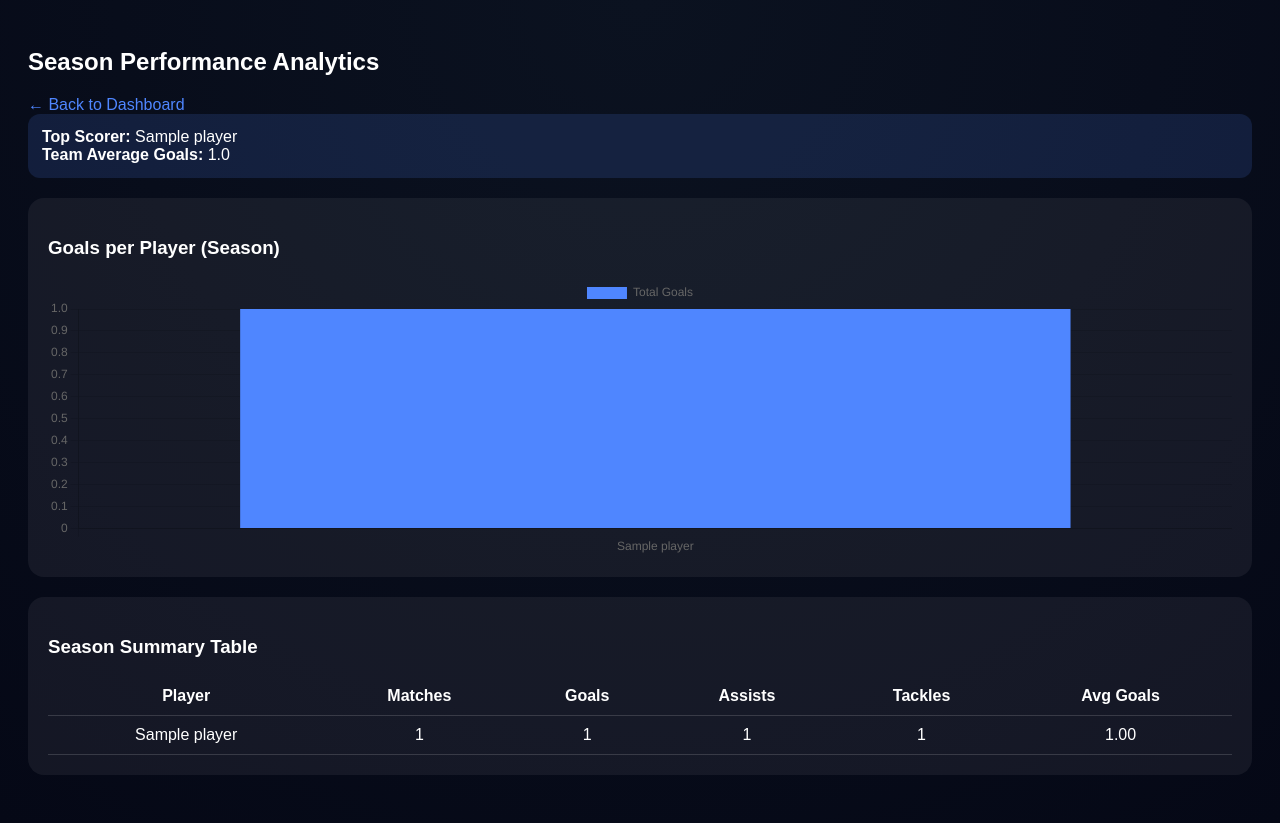
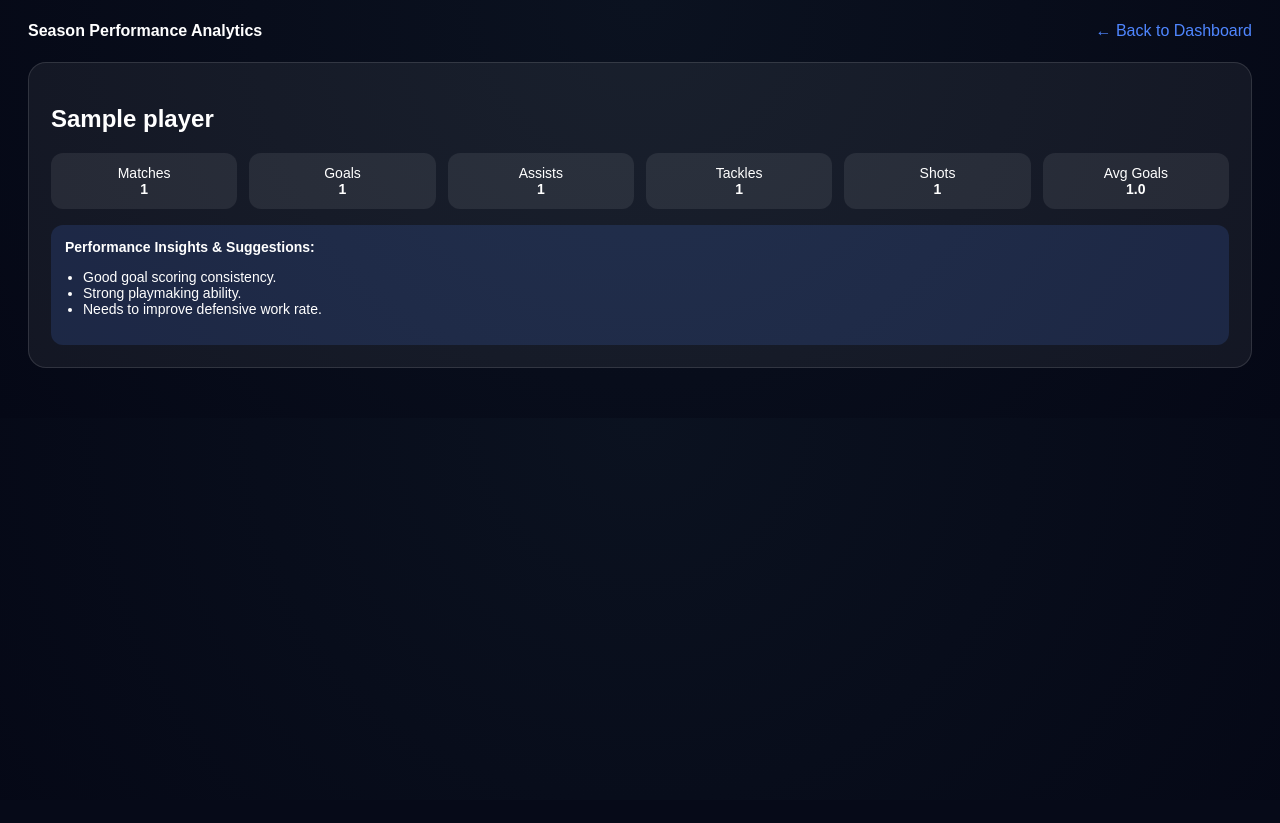
Before and after one commit to Albertsjos/SportSight-Analytics, a Django app: page /season-analytics/ in a window 1280 px wide. After the commit the page ends 368 px from the top, so only its background shows below. Run offline with Django 5.2, Linux system fonts and the light colour scheme; a user stored in the database is signed in; tables that the repository leaves empty hold one stand-in row (values such as "Sample post").

Commit message:
Added dashboards and season analytics

```diff
--- a/core/templates/core/season_analytics.html
+++ b/core/templates/core/season_analytics.html
@@ -2,104 +2,101 @@
 <html>
 <head>
   <title>Season Analytics</title>
-  <script src="https://cdn.jsdelivr.net/npm/chart.js"></script>
+
   <style>
     body{
+      margin:0;
       font-family:Arial;
       background: radial-gradient(circle at top, #0b1220, #050816);
       color:white;
-      padding:20px;
     }
-    .box{
+
+    .top{
+      padding:22px 28px;
+      display:flex;
+      justify-content:space-between;
+      align-items:center;
+    }
+
+    .top a{
+      color:#4f86ff;
+      text-decoration:none;
+    }
+
+    .container{
+      padding:0 28px 28px;
+    }
+
+    .player-card{
       background:rgba(255,255,255,0.06);
-      border-radius:16px;
-      padding:20px;
-      margin-bottom:20px;
+      border:1px solid rgba(255,255,255,0.12);
+      border-radius:18px;
+      padding:22px;
+      margin-bottom:22px;
     }
-    table{
-      width:100%;
-      border-collapse:collapse;
-      margin-top:10px;
+
+    .stats{
+      display:grid;
+      grid-template-columns:repeat(auto-fit,minmax(120px,1fr));
+      gap:12px;
+      margin-top:14px;
     }
-    th,td{
-      padding:10px;
+
+    .stat{
+      background:rgba(255,255,255,0.08);
+      border-radius:12px;
+      padding:12px;
       text-align:center;
-      border-bottom:1px solid rgba(255,255,255,0.15);
+      font-size:14px;
     }
-    canvas{
-      max-height:280px;
+
+    .suggestions{
+      margin-top:16px;
+      padding:14px;
+      background:rgba(79,134,255,0.15);
+      border-radius:12px;
+      font-size:14px;
     }
-    .insight{
-      background:rgba(79,134,255,0.15);
-      padding:14px;
-      border-radius:12px;
-      margin-bottom:20px;
+
+    ul{
+      padding-left:18px;
     }
-    a{color:#4f86ff;text-decoration:none}
   </style>
 </head>
 
 <body>
 
-<h2>Season Performance Analytics</h2>
-<a href="/dashboard/">← Back to Dashboard</a>
-
-<div class="insight">
-  <b>Top Scorer:</b> {{ top_scorer }} <br>
-  <b>Team Average Goals:</b> {{ team_avg_goals }}
+<div class="top">
+  <b>Season Performance Analytics</b>
+  <a href="/dashboard/">← Back to Dashboard</a>
 </div>
 
-<div class="box">
-  <h3>Goals per Player (Season)</h3>
-  <canvas id="goalsChart"></canvas>
+<div class="container">
 
-  {{ labels|json_script:"labels-data" }}
-  {{ goals|json_script:"goals-data" }}
+{% for p in analytics_data %}
+  <div class="player-card">
+    <h2>{{ p.player }}</h2>
 
-  <script>
-    const labels = JSON.parse(document.getElementById("labels-data").textContent);
-    const goals = JSON.parse(document.getElementById("goals-data").textContent);
+    <div class="stats">
+      <div class="stat">Matches<br><b>{{ p.matches }}</b></div>
+      <div class="stat">Goals<br><b>{{ p.goals }}</b></div>
+      <div class="stat">Assists<br><b>{{ p.assists }}</b></div>
+      <div class="stat">Tackles<br><b>{{ p.tackles }}</b></div>
+      <div class="stat">Shots<br><b>{{ p.shots }}</b></div>
+      <div class="stat">Avg Goals<br><b>{{ p.avg_goals }}</b></div>
+    </div>
 
-    new Chart(document.getElementById("goalsChart"), {
-      type: "bar",
-      data: {
-        labels: labels,
-        datasets: [{
-          label: "Total Goals",
-          data: goals,
-          backgroundColor: "#4f86ff"
-        }]
-      },
-      options:{
-        responsive:true,
-        maintainAspectRatio:false
-      }
-    });
-  </script>
-</div>
+    <div class="suggestions">
+      <b>Performance Insights & Suggestions:</b>
+      <ul>
+        {% for s in p.suggestions %}
+          <li>{{ s }}</li>
+        {% endfor %}
+      </ul>
+    </div>
+  </div>
+{% endfor %}
 
-<div class="box">
-  <h3>Season Summary Table</h3>
-  <table>
-    <tr>
-      <th>Player</th>
-      <th>Matches</th>
-      <th>Goals</th>
-      <th>Assists</th>
-      <th>Tackles</th>
-      <th>Avg Goals</th>
-    </tr>
-    {% for row in season_data %}
-    <tr>
-      <td>{{ row.player__player_name }}</td>
-      <td>{{ row.matches_played }}</td>
-      <td>{{ row.total_goals }}</td>
-      <td>{{ row.total_assists }}</td>
-      <td>{{ row.total_tackles }}</td>
-      <td>{{ row.avg_goals|floatformat:2 }}</td>
-    </tr>
-    {% endfor %}
-  </table>
 </div>
 
 </body>
--- a/core/urls.py
+++ b/core/urls.py
@@ -8,6 +8,7 @@ urlpatterns = [
     path("dashboard/", views.dashboard, name="dashboard"),
     path("season-analytics/", views.season_analytics, name="season_analytics"),
     path("analytics/", views.analytics_page, name="analytics"),
+    path("season-analytics/", views.season_analytics, name="season_analytics"),
     path("compare/", views.compare_page, name="compare"),
     path("logout/", views.logout_view, name="logout"),
 ]
--- a/core/views.py
+++ b/core/views.py
@@ -153,6 +153,58 @@ def compare_page(request):
 
     return render(request, "core/compare.html", context)
 
+@login_required
+def season_analytics(request):
+    players = Player.objects.all()
+
+    analytics_data = []
+
+    for player in players:
+        performances = PlayerPerformance.objects.filter(player=player)
+
+        matches = performances.count()
+        total_goals = sum(p.goals for p in performances)
+        total_assists = sum(p.assists for p in performances)
+        total_tackles = sum(p.tackles for p in performances)
+        total_shots = sum(p.shots_on_target for p in performances)
+
+        avg_goals = round(total_goals / matches, 2) if matches > 0 else 0
+
+        # ---------- ANALYTICS LOGIC ----------
+        suggestions = []
+
+        if avg_goals < 0.5:
+            suggestions.append("Needs improvement in finishing and shooting accuracy.")
+        else:
+            suggestions.append("Good goal scoring consistency.")
+
+        if total_assists < matches:
+            suggestions.append("Should improve passing and chance creation.")
+        else:
+            suggestions.append("Strong playmaking ability.")
+
+        if total_tackles > matches * 2:
+            suggestions.append("Excellent defensive contribution.")
+        else:
+            suggestions.append("Needs to improve defensive work rate.")
+
+        analytics_data.append({
+            "player": player.player_name,
+            "matches": matches,
+            "goals": total_goals,
+            "assists": total_assists,
+            "tackles": total_tackles,
+            "shots": total_shots,
+            "avg_goals": avg_goals,
+            "suggestions": suggestions
+        })
+
+    return render(
+        request,
+        "core/season_analytics.html",
+        {"analytics_data": analytics_data}
+    )
+
 
 # ---------------- LOGOUT ----------------
 def logout_view(request):
```
